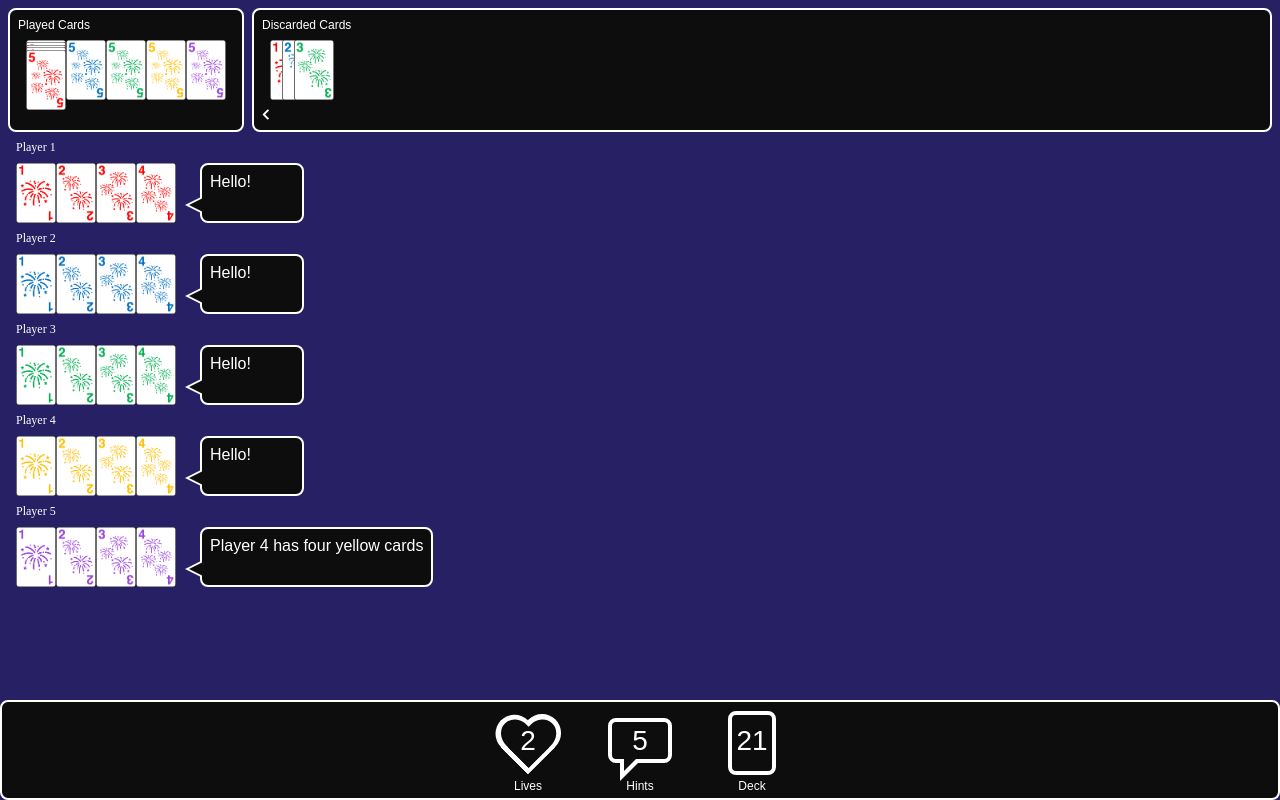
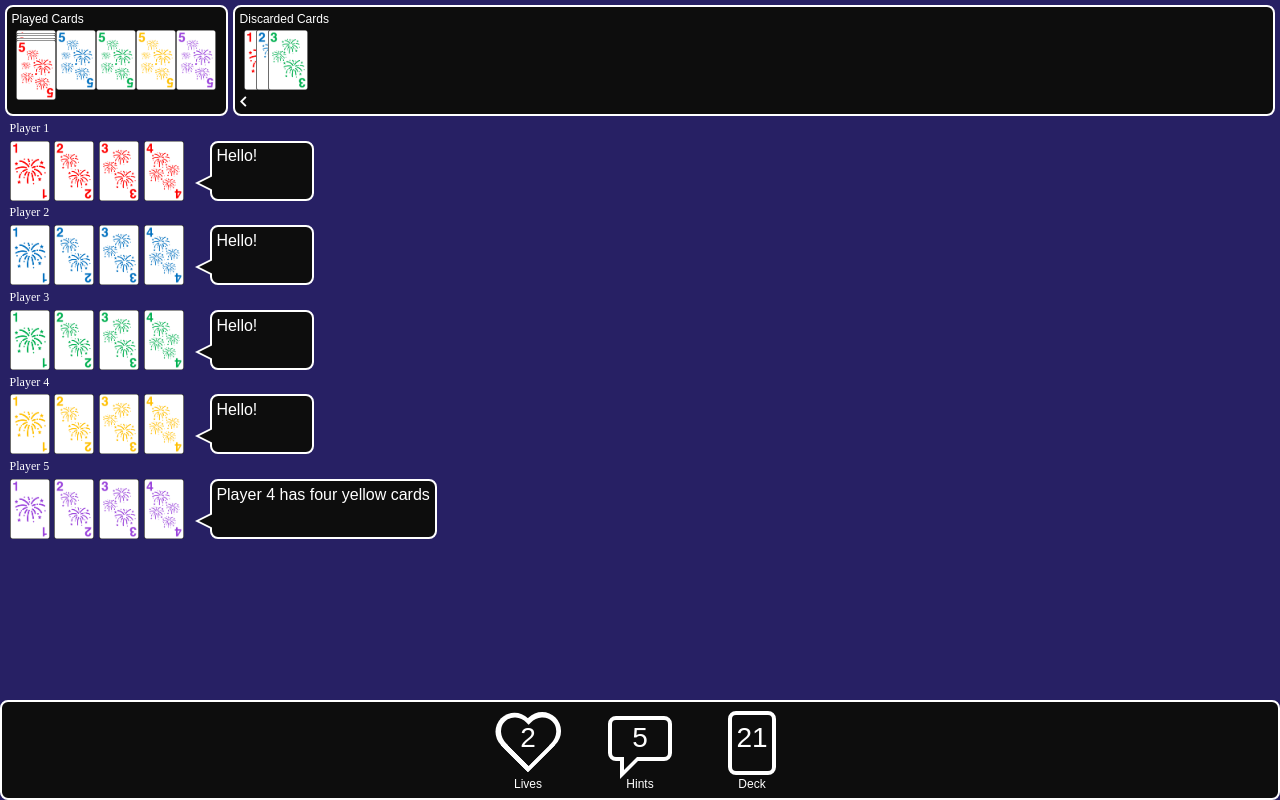
Before and after one commit to atyjeski/tyjeski, a Django app: page /hanabi/new in a window 1280 px wide. Run offline with Django 3.2, Linux system fonts and the light colour scheme; some libraries are stand-ins or nearby versions.

Commit message:
Shrink margin and add space between cards in hand

```diff
--- a/backend/hanabi/static/hanabi/css/interface-overhaul.css
+++ b/backend/hanabi/static/hanabi/css/interface-overhaul.css
@@ -23,7 +23,7 @@
     --fs-medium: 2vh;
     --fs-large: 3.5vh;
 
-    --margin: 1vh;
+    --margin: 0.6vh;
 
     --bw: .25vh;
     --br: 1vh;
@@ -142,6 +142,10 @@ html {
     flex-shrink: 0;
 }
 
+.player-hand > .card {
+    margin-right: var(--margin);
+}
+
 .player-text {
     --triangle-width: 2vh;
     --text-bubble-width: 13vh;
@@ -209,7 +213,7 @@ html {
     position: absolute;
     width: 100%;
     text-align: center;
-    margin-top: calc(var(--icon-bw) * 2);
+    margin-top: calc(var(--icon-bw) * 1.75);
 }
 
 /* Shapes for Icons */
```
